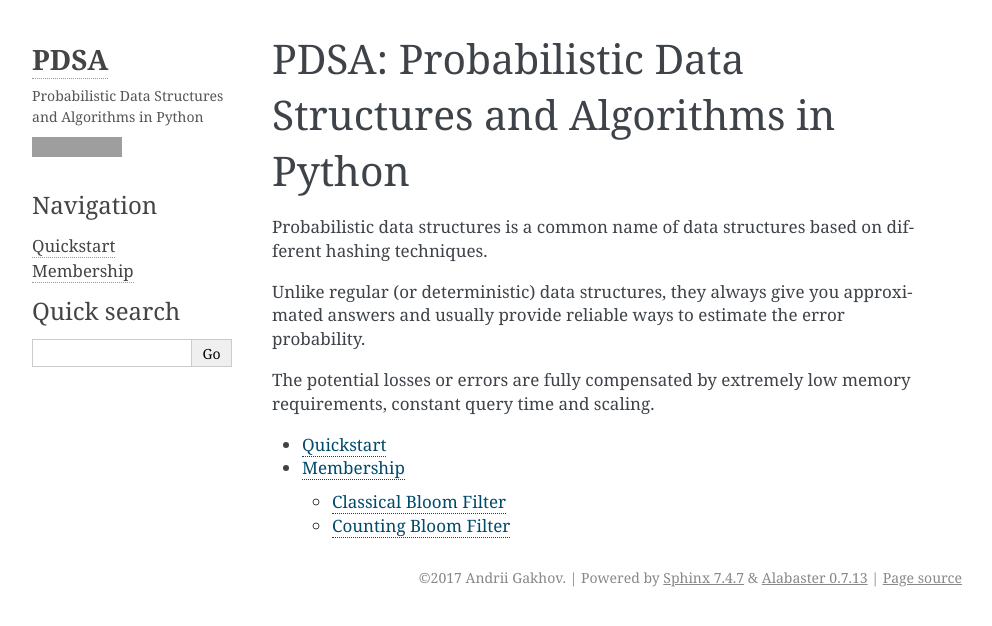
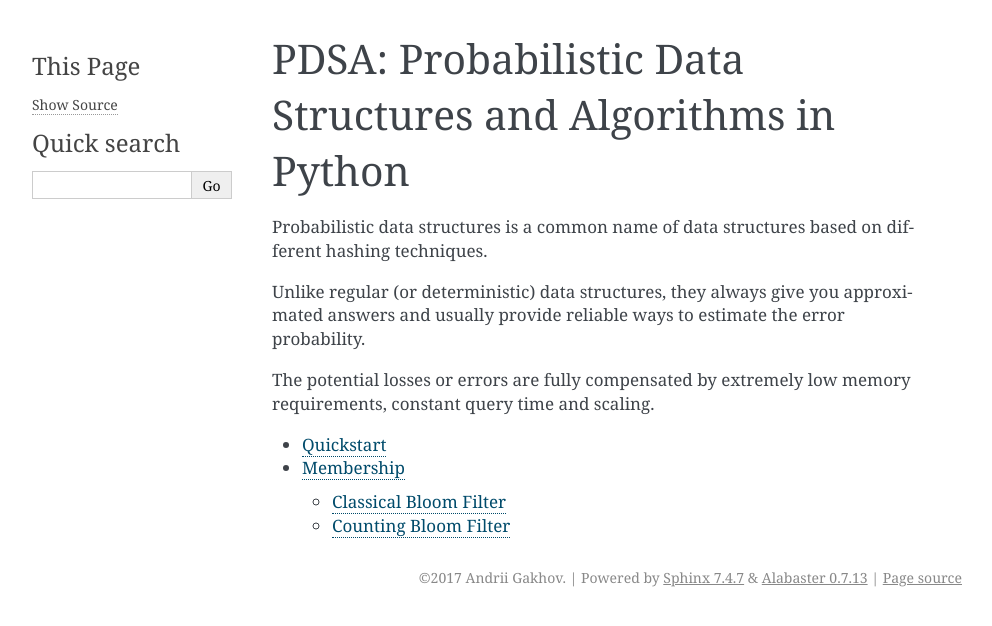
Before and after one commit to gakhov/pdsa, a Sphinx documentation site: the page built from docs/index.rst, in a window 1280 px wide. Shown: the top 626 px of the page, without its empty margins (148-1140 px from the left). Built offline with Sphinx 7.4.7, drawn with Linux system fonts in a browser that asks for light colours; grey boxes are pictures that could not be loaded.

Commit message:
Update conf.py with minimal settings

```diff
--- a/docs/conf.py
+++ b/docs/conf.py
@@ -1,34 +1,7 @@
 from datetime import datetime
 
-
-extensions = []
-templates_path = ['_templates']
 source_suffix = '.rst'
 master_doc = 'index'
 
-project = u'PDSA'
-year = datetime.now().year
-copyright = u'%d Andrii Gakhov' % year
-
-exclude_patterns = ['_build']
-
-html_theme = 'alabaster'
-html_sidebars = {
-    '**': [
-        'about.html',
-        'navigation.html',
-        'relations.html',
-        'searchbox.html',
-        'donate.html',
-    ]
-}
-html_theme_options = {
-    'description': "Probabilistic Data Structures and Algorithms in Python",
-    'github_user': 'gakhov',
-    'github_repo': 'pdsa',
-    'fixed_sidebar': True,
-}
-
-extensions.append('releases')
-releases_github_path = 'gakhov/pdsa'
-releases_unstable_prehistory = True
+project = 'PDSA'
+copyright = '{} Andrii Gakhov'.format(datetime.now().year)
```
